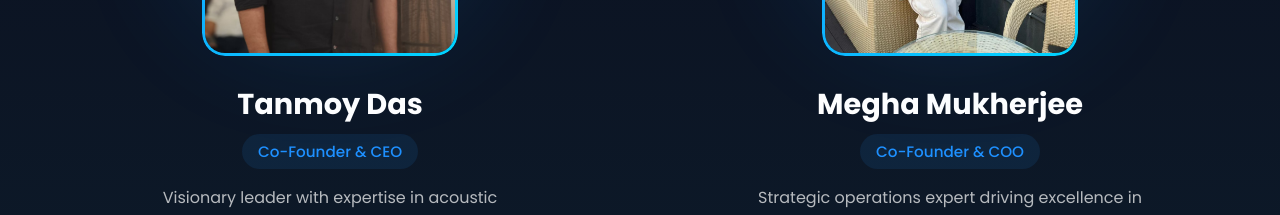
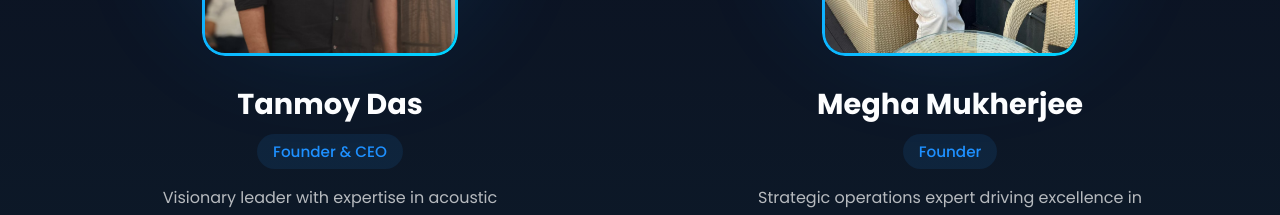
Before and after one commit to Shubhamzio/audionexz-cicd, a React (Vite) app: page /audionexz-cicd/about in a window 1280 px wide. Shown: the part 1360-1575 px from the top of the page. Built offline with nearby package versions, Linux system fonts and the light colour scheme.

Commit message:
commiitted

```diff
--- a/src/components/AboutUs/About.jsx
+++ b/src/components/AboutUs/About.jsx
@@ -43,7 +43,7 @@ const About = () => {
   const founders = [
     {
       name: 'Tanmoy Das',
-      role: 'Co-Founder & CEO',
+      role: 'Founder & CEO',
       image: getImagePath('assets/Tanmoy_Das.jpeg'),
       description: 'Visionary leader with expertise in acoustic engineering and audio system design.',
       social: {
@@ -53,7 +53,7 @@ const About = () => {
     },
     {
       name: 'Megha Mukherjee',
-      role: 'Co-Founder & COO',
+      role: 'Founder',
       image: getImagePath('assets/Megha_das.jpeg'),
       description: 'Strategic operations expert driving excellence in client solutions and partnerships.',
       social: {
```
